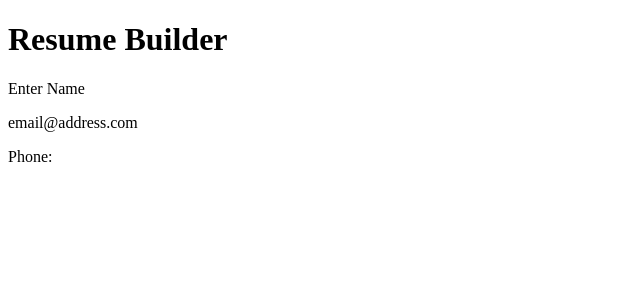
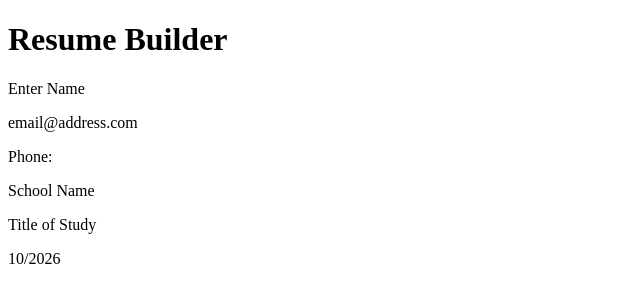
Before and after one commit to Salads/odin-react-cv-application, a React (Vite) app: page / in a window 1280 px wide. Shown: the top 302 px of the page, without its empty margins (0-640 px from the left). Built offline with nearby package versions, Linux system fonts and the light colour scheme.

Commit message:
Finish scaffolding for EducationArea, added it to App

```diff
--- a/src/App.jsx
+++ b/src/App.jsx
@@ -3,6 +3,7 @@ import './App.css'
 
 import { createEnum } from './Enum.jsx';
 import ContactArea from './components/ContactArea.jsx';
+import EducationArea from './components/EducationArea.jsx';
 
 const AppState = createEnum(
   'Fresh',
@@ -18,6 +19,7 @@ function App() {
     <div className='app-root'>
       <h1>Resume Builder</h1>
       <ContactArea></ContactArea>
+      <EducationArea></EducationArea>
     </div>
   );
 }
--- /dev/null
+++ b/src/components/EducationArea.jsx
@@ -0,0 +1,16 @@
+import '../styles/EducationArea.css';
+
+import TextElement from './TextElement.jsx';
+import DateElement from './DateElement.jsx';
+
+function EducationArea() {
+	return(
+		<>
+			<TextElement placeholder='School Name'></TextElement>
+			<TextElement placeholder='Title of Study'></TextElement>
+			<DateElement></DateElement>
+		</>
+	);
+}
+
+export default EducationArea;
```
Also changed, not shown: src/styles/EducationArea.css (added).
